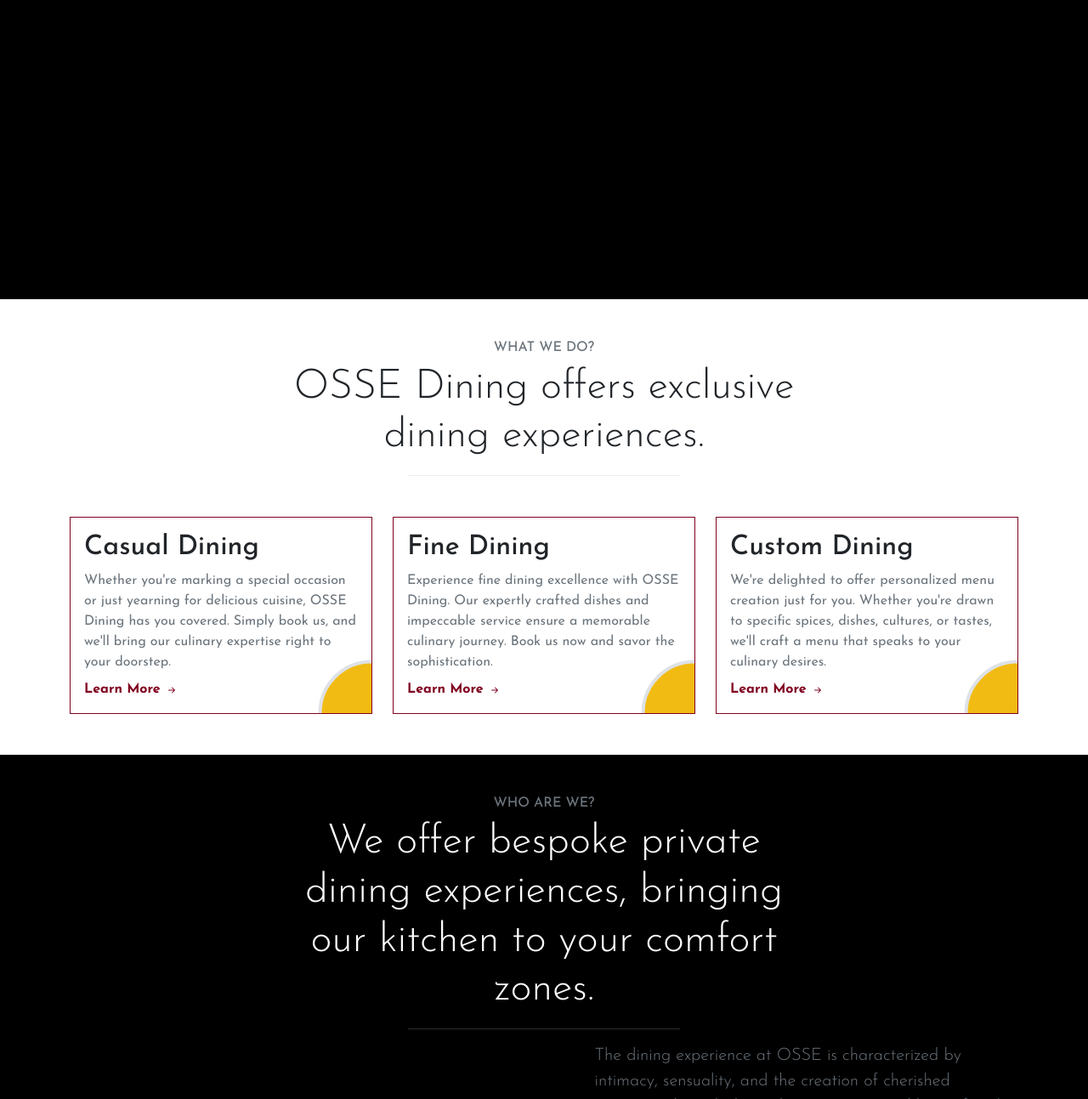
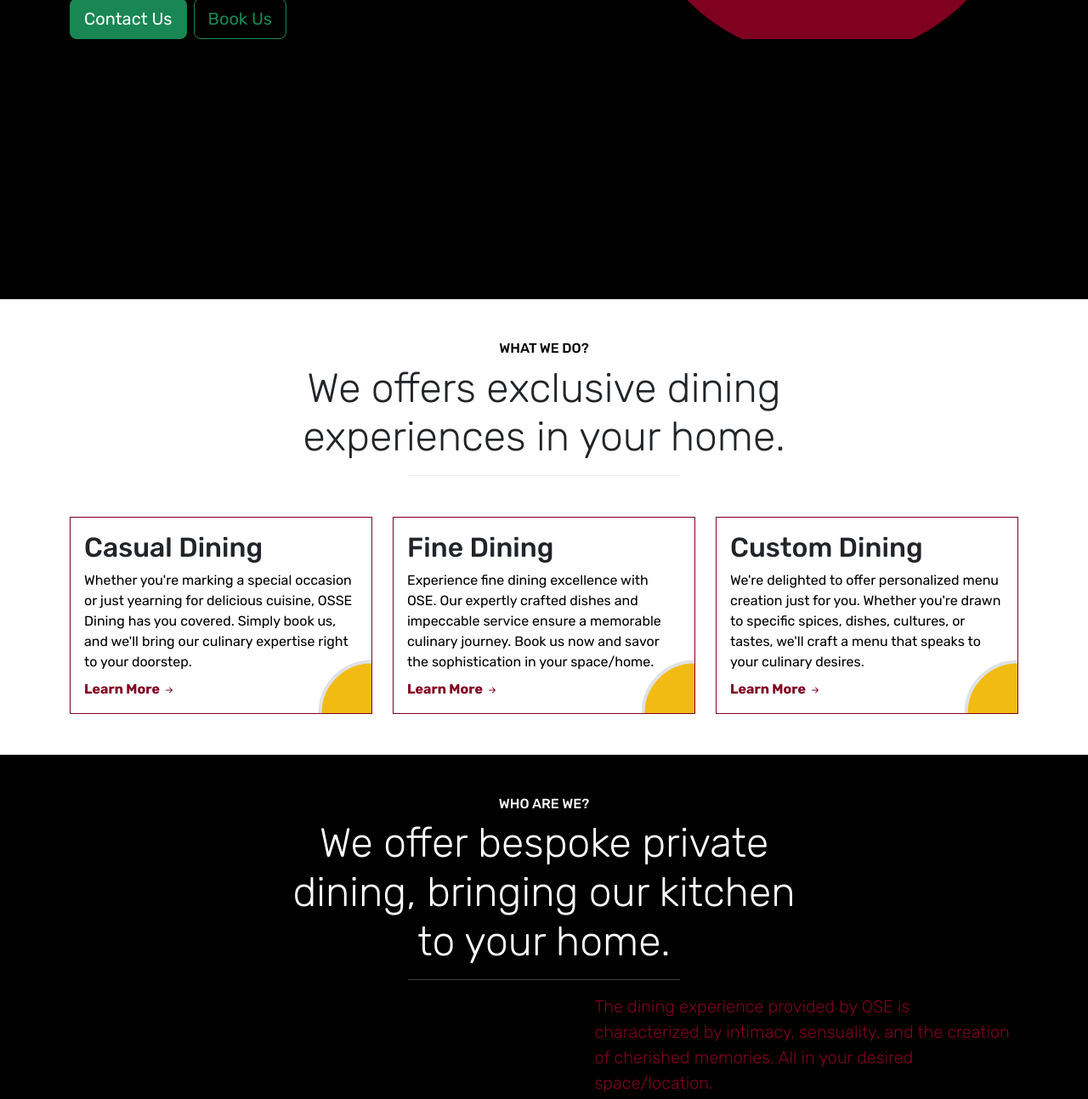
Before and after one commit to sim-codes/osedining, a Django app: page / in a window 1280 px wide. Shown: the part 452-1745 px from the top of the page at 85% size. Run offline with Django 5.2, Linux system fonts and the light colour scheme.

Commit message:
Pages update

```diff
--- a/pages/static/css/base.css
+++ b/pages/static/css/base.css
@@ -1,13 +1,13 @@
-/* @import url('https://fonts.googleapis.com/css2?family=Rubik:ital,wght@0,300..900;1,300..900&display=swap'); */
+@import url('https://fonts.googleapis.com/css2?family=Rubik:ital,wght@0,300..900;1,300..900&display=swap');
 /* @import url('https://fonts.googleapis.com/css2?family=Krona+One&display=swap'); */
-@import url('https://fonts.googleapis.com/css2?family=Josefin+Sans:ital,wght@0,100..700;1,100..700&family=Krona+One&display=swap');
+/* @import url('https://fonts.googleapis.com/css2?family=Josefin+Sans:ital,wght@0,100..700;1,100..700&family=Krona+One&display=swap'); */
 
 * {
     margin: 0;
     padding: 0;
     box-sizing: border-box;
-    /* font-family: "Krona One", sans-serif; */
-    font-family: "Josefin Sans", sans-serif;
+    font-family: "Rubik", sans-serif;
+    /* font-family: "Josefin Sans", sans-serif; */
     font-optical-sizing: auto;
 }
 
--- a/pages/static/css/dark-mode.css
+++ b/pages/static/css/dark-mode.css
@@ -1,6 +1,6 @@
 :root{
     --bs-primary-rgb:128,0,32;
-    --bs-secondary-rgb:108,117,125;
+    --bs-secondary-rgb:0,0,0;
     --bs-accent-rgb:242,187,19;
 }
 
--- a/pages/templates/base.html
+++ b/pages/templates/base.html
@@ -26,21 +26,5 @@
 
     {% include 'footer.html' %}
     <script src="https://cdn.jsdelivr.net/npm/bootstrap@5.3.3/dist/js/bootstrap.bundle.min.js" integrity="sha384-YvpcrYf0tY3lHB60NNkmXc5s9fDVZLESaAA55NDzOxhy9GkcIdslK1eN7N6jIeHz" crossorigin="anonymous"></script>
-
-    <script>
-        window.addEventListener('scroll', function() {
-          const div = document.getElementById('scrollspyServices');
-          const scrollspyAbout = document.getElementById('scrollspyAbout');
-          const rect = div.getBoundingClientRect();
-          const abt_rect = scrollspyAbout.getBoundingClientRect();
-
-          // Check if the top and bottom of the div are within the viewport
-          if (rect.top >= 0) {
-            div.classList.add('animate__fadeInUp');
-          } else if (abt_rect.top >= 0) {
-            scrollspyAbout.classList.add('animate__fadeInUp');
-          }
-        });
-      </script>
 </body>
 </html>
--- a/pages/templates/menus/casualdining.html
+++ b/pages/templates/menus/casualdining.html
@@ -40,7 +40,7 @@
               <div class="card-body">
                 <div id="menu-target" class="m-2"></div>
                 <button id="cmd" type="button" class="btn btn-outline-dark bsb-btn-2xl">Generate Invoice</button>
-                <a href="" class="btn btn-outline-dark bsb-btn-2xl" data-bs-toggle="modal" data-bs-target="#staticBackdrop">Book Us</a>
+                <button class="btn btn-outline-dark bsb-btn-2xl" data-bs-toggle="modal" data-bs-target="#staticBackdrop">Book Us</button>
                 <div class="bsb-circle bg-accent border border-4 border-accent position-absolute top-100 start-100 translate-middle"></div>
               </div>
             </div>
--- a/pages/templates/nav.html
+++ b/pages/templates/nav.html
@@ -21,12 +21,6 @@
           <li class="nav-item">
             <a class="nav-link active" href="{% url 'pages:home' %}" aria-current="page">Home</a>
           </li>
-          <!-- <li class="nav-item">
-            <a class="nav-link" href="#scrollspyServices" data-bs-dismiss="offcanvas" data-bs-target="#offcanvasNavbar">Services</a>
-          </li>
-          <li class="nav-item">
-            <a class="nav-link" href="#scrollspyAbout" data-bs-dismiss="offcanvas" data-bs-target="#offcanvasNavbar">About</a>
-          </li> -->
           <li class="nav-item dropdown">
             <a class="nav-link dropdown-toggle" href="#" role="button" data-bs-toggle="dropdown" aria-expanded="false">
               Dinings
--- a/pages/templates/pages/home.html
+++ b/pages/templates/pages/home.html
@@ -12,10 +12,10 @@
           <h1 class="display-3 fw-bold mb-3 animate__animated animate__backInDown">EQUISITE &amp; DELICIOUS</h1>
           <p class="fs-4 mb-3 animate__animated animate__backInDown animate__delay-1s">Our passion for exceptional food has inspired ingenious recipes,
             crafted with dedication, care, and expertise.
-            OSE dining offers a platform for sharing and savoring stories through food.</p>
+            OSE dining would offer you an experience which enables you to share and savor stories through food.</p>
           <div class="d-grid gap-2 d-sm-flex animate__animated animate__backInDown animate__delay-2s">
-            <a href="{% url 'pages:contact' %}" class="btn btn-primary bsb-btn-3xl">Contact Us</a>
-            <a href="{% url 'pages:finedining' %}" class="btn btn-outline-primary bsb-btn-3xl">Book Us</a>
+            <a href="{% url 'pages:contact' %}" class="btn btn-primary bsb-btn-3xl btn-lg">Contact Us</a>
+            <a href="{% url 'pages:finedining' %}" class="btn btn-outline-primary bsb-btn-3xl btn-lg">Book Us</a>
           </div>
         </div>
         <div class="col-12 col-lg-5 text-center">
@@ -24,7 +24,7 @@
             <div class="bsb-circle bg-primary position-absolute top-50 start-50 translate-middle" style="--bsb-cs: 460px;"></div>
             <div class="bsb-circle border border-4 border-warning position-absolute top-10 end-0 z-1" style="--bsb-cs: 100px;"></div>
             <!-- <img class="img-fluid position-relative z-2" loading="lazy" src="https://purepng.com/public/uploads/large/purepng.com-chefcheftrained-professional-cookfood-preparationkitchenchefsexperienced-1421526670303qwiib.png" alt=""> -->
-            <img class="img-fluid position-relative z-2 food-animate" loading="lazy" src="{% static 'images/steak.png' %}" alt="" style="margin-top: 1rem;">
+            <img class="img-fluid position-relative z-2 food-animate" loading="lazy" src="{% static 'images/steak.png' %}" alt="" style="margin-top: 2rem;">
           </div>
         </div>
       </div>
@@ -41,7 +41,7 @@
         <div class="row justify-content-md-center">
           <div class="col-12 col-md-10 col-lg-8 col-xl-7">
             <h3 class="fs-6 mb-2 text-secondary text-center text-uppercase">What We Do?</h3>
-            <h2 class="display-5 mb-1 mb-md-3 text-center">OSSE Dining offers exclusive dining experiences.</h2>
+            <h2 class="display-5 mb-1 mb-md-3 text-center">We offers exclusive dining experiences in your home.</h2>
             <hr class="w-50 mx-auto mb-2 mb-xl-5 border-dark-subtle">
           </div>
         </div>
@@ -68,7 +68,9 @@
             <div class="card bg-transparent border-primary rounded-0 overflow-hidden">
               <div class="card-body">
                 <h3 class="h2 mb-2">Fine Dining</h3>
-                <p class="mb-2 text-secondary">Experience fine dining excellence with OSSE Dining. Our expertly crafted dishes and impeccable service ensure a memorable culinary journey. Book us now and savor the sophistication.</p>
+                <p class="mb-2 text-secondary">Experience fine dining excellence with OSE.
+                  Our expertly crafted dishes and impeccable service ensure a memorable culinary journey.
+                  Book us now and savor the sophistication in your space/home.</p>
                 <a href="{% url 'pages:finedining' %}" class="fw-bold text-decoration-none link-primary">
                   Learn More
                   <svg xmlns="http://www.w3.org/2000/svg" width="16" height="16" fill="currentColor" class="bi bi-arrow-right-short" viewBox="0 0 16 16">
@@ -104,9 +106,9 @@
         <div class="container">
           <div class="row justify-content-md-center">
             <div class="col-12 col-md-10 col-lg-8 col-xl-7">
-              <h3 class="fs-6 mb-2 text-secondary text-center text-uppercase">Who Are We?</h3>
-              <h2 class="display-5 mb-2 mb-md-3 text-center text-white">We offer bespoke private dining experiences, bringing our kitchen to your comfort zones.</h2>
-              <hr class="w-50 mx-auto mb-1 mb-xl-3 border-dark-subtle">
+              <h3 class="fs-6 mb-2 text-light text-center text-uppercase">Who Are We?</h3>
+              <h2 class="display-5 mb-2 mb-md-3 text-center text-white">We offer bespoke private dining, bringing our kitchen to your home.</h2>
+              <hr class="w-50 mx-auto mb-1 mb-xl-3 border-light-subtle">
             </div>
           </div>
         </div>
@@ -119,23 +121,23 @@
             <div class="col-12 col-lg-6">
               <div class="row justify-content-xl-end">
                 <div class="col-12 col-xl-11">
-                    <p class="lead fs-10 text-secondary mb-2">The dining experience at OSSE is characterized by intimacy, sensuality, and the creation of cherished memories through the ambiance, music, and love infused into every detail.</p>
-                    <p class="mb-2">OSSE Dining recognizes the cultural, traditional, and stylistic importance of food in everyone's lives, aiming to illuminate each individual's unique food narrative.</p>
-                    <p class="mb-5">The culinary team at OSSE is driven by a deep passion for excellence, crafting innovative recipes with dedication, affection, and extensive experience.</p>
+                    <p class="lead fs-10 text-primary mb-2">The dining experience provided by OSE is characterized by intimacy, sensuality, and the creation of cherished memories. All in your desired space/location.</p>
+                    <p class="mb-2">OSE Dining recognizes the cultural, traditional, and stylistic importance of food in everyone's lives, aiming to illuminate each individual's unique food narrative.</p>
+                    <p class="mb-5">The culinary team at OSE is driven by a deep passion for excellence, crafting innovative recipes with dedication, affection, and extensive experience.</p>
 
                     <div class="row gy-4 gy-md-0 gx-xxl-5X">
                         <div class="col-12 col-md-6">
                           <div class="d-flex">
                             <div>
-                              <h4 class="mb-3 text-secondary">Our Magnificent Main Course</h4>
-                              <p class="mb-0">At OSE Dining embodies exclusivity, cultural richness, and professional presentation. It's simple, tasteful, and elegant, with rich flavors that reflect our culinary excellence.</p>
+                              <h4 class="mb-3 text-primary">Our Magnificent Main Course</h4>
+                              <p class="mb-0">We at OSE Private Dining, embodies exclusivity, cultural richness, and professional presentation. It's simple, tasteful, and elegant, with rich flavors that reflect our culinary excellence.</p>
                             </div>
                           </div>
                         </div>
                         <div class="col-12 col-md-6">
                           <div class="d-flex">
                             <div>
-                              <h4 class="mb-3 text-secondary">Dessert Glory</h4>
+                              <h4 class="mb-3 text-primary">Dessert Glory</h4>
                               <p class="mb-0">Desserts, made with love and inspired by street snacks, heritage, and childhood tastes, offer memorable treats like banana cake bites, agbalumo syrup, kilishi gelato, and dankwa tuile.</p>
                             </div>
                           </div>
@@ -148,4 +150,20 @@
       </section>
 
 </main>
+
+<script>
+  window.addEventListener('scroll', function() {
+    const div = document.getElementById('scrollspyServices');
+    const scrollspyAbout = document.getElementById('scrollspyAbout');
+    const rect = div.getBoundingClientRect();
+    const abt_rect = scrollspyAbout.getBoundingClientRect();
+
+    // Check if the top and bottom of the div are within the viewport
+    if (rect.top >= 0) {
+      div.classList.add('animate__fadeInUp');
+    } else if (abt_rect.top >= 0) {
+      scrollspyAbout.classList.add('animate__fadeInUp');
+    }
+  });
+</script>
 {% endblock %}
```
Also changed, not shown: pages/static/js/menu.js (+4 -3 lines).
